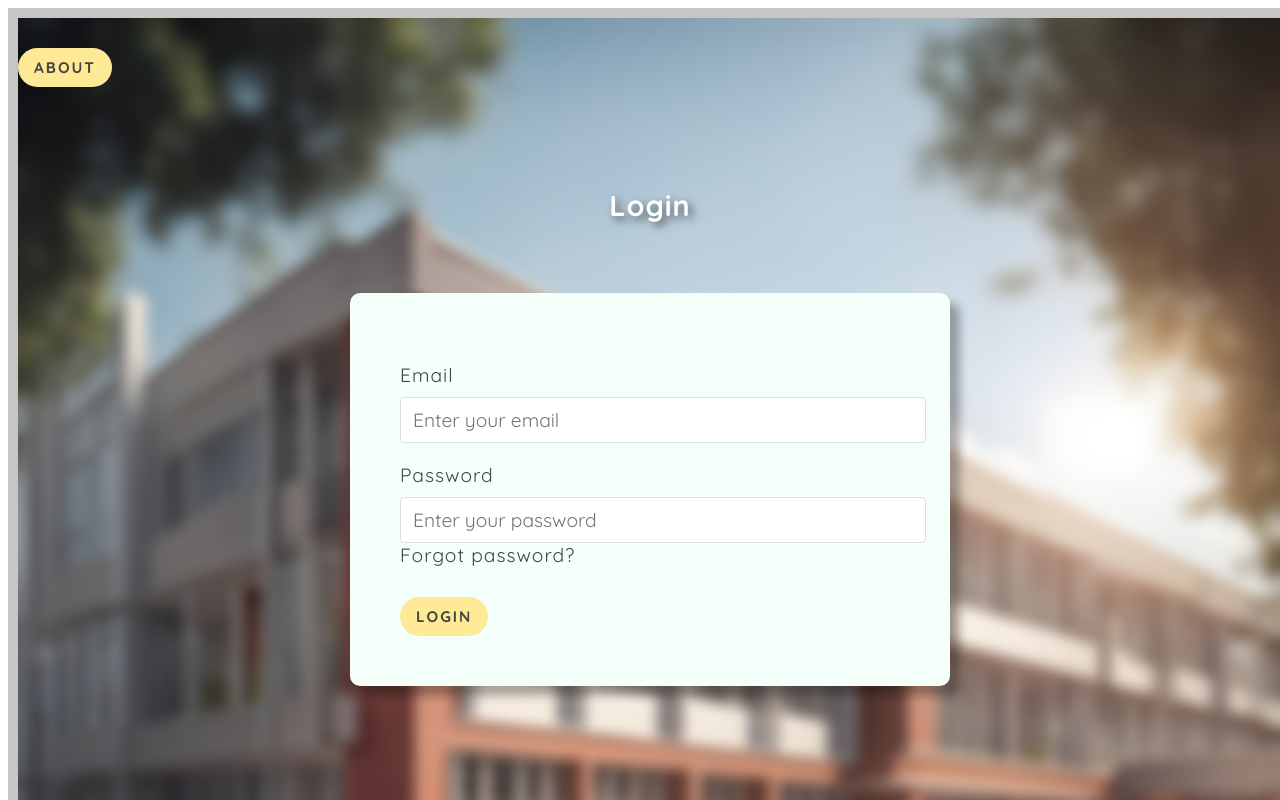
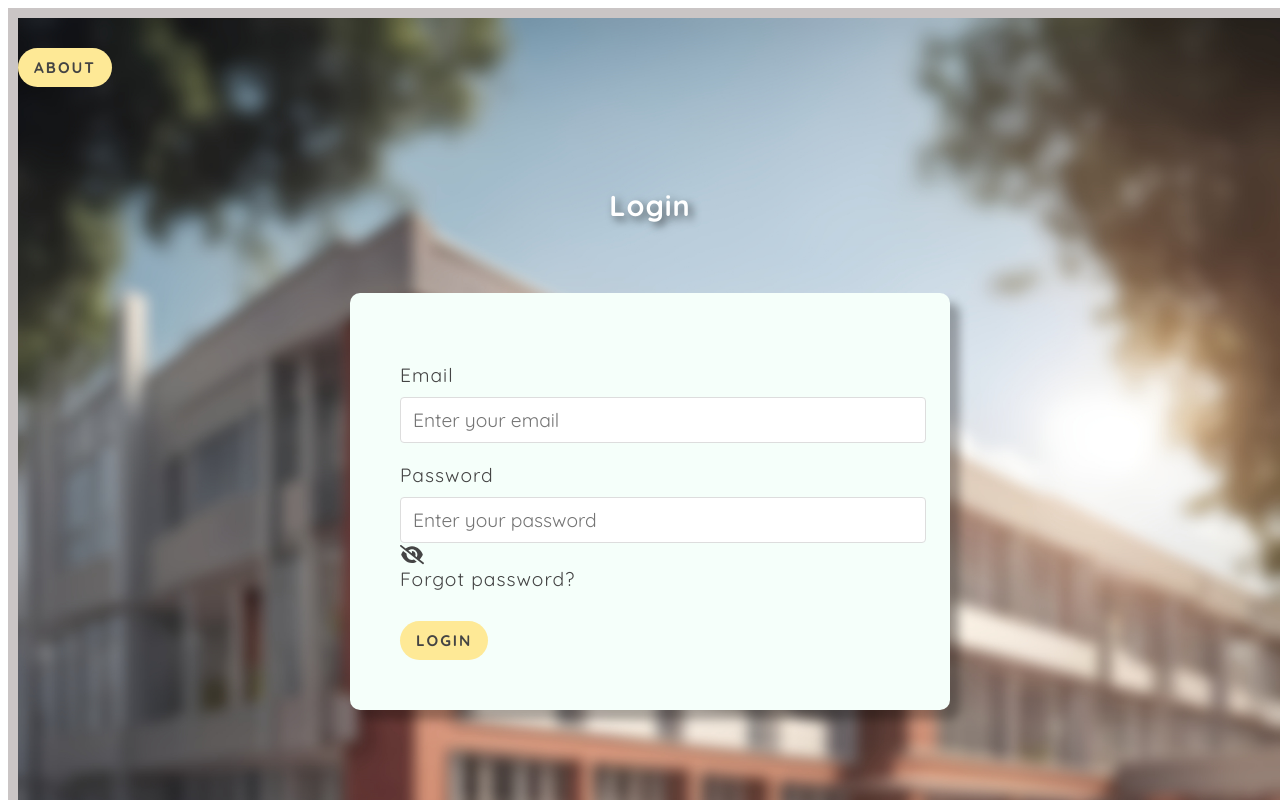
Before and after one commit to namrathashivaHS/Frontend, a React (Create React App) app: page /login in a window 1280 px wide. Shown: the top 800 px of the page. Built offline with nearby package versions, Linux system fonts and the light colour scheme.

Commit message:
Update Login.jsx

```diff
--- a/src/pages/Login.jsx
+++ b/src/pages/Login.jsx
@@ -4,6 +4,7 @@ import axios from "axios";
 import { ToastContainer, toast } from "react-toastify";
 import Header from "./shared/Header";
 import Footer from "./shared/Footer";
+import usePasswordToggle from "./shared/ToggelEyeHook";
 
 const Login = () => {
   const navigate = useNavigate();
@@ -13,6 +14,7 @@ const Login = () => {
     password: "",
   });
   const { email, password } = inputValue;
+  const [PasswordInputType,ToggleEyeIcon] = usePasswordToggle();
   const handleOnChange = (e) => {
     const { name, value } = e.target;
     setInputValue({
@@ -94,12 +96,13 @@ const Login = () => {
         <div>
           <label htmlFor="password">Password</label>
           <input
-            type="password"
+            type={PasswordInputType}
             name="password"
             value={password}
             placeholder="Enter your password"
             onChange={handleOnChange}
           />
+          <span className="password-toggle-icon">{ToggleEyeIcon}</span>
           <div ><a href="/changePassword">Forgot password?</a></div>
         </div>
         <button type="submit">Login</button>
```
